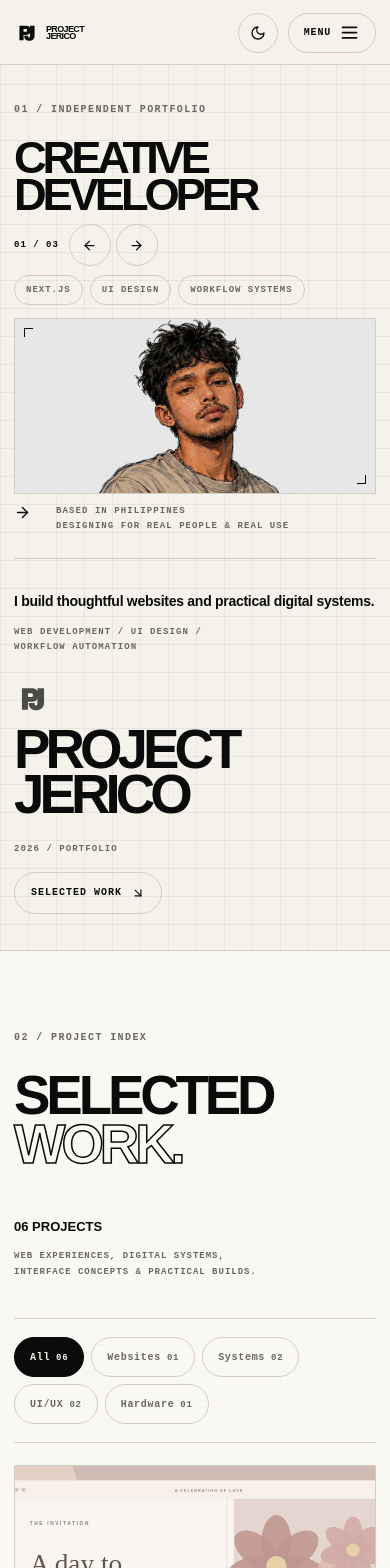
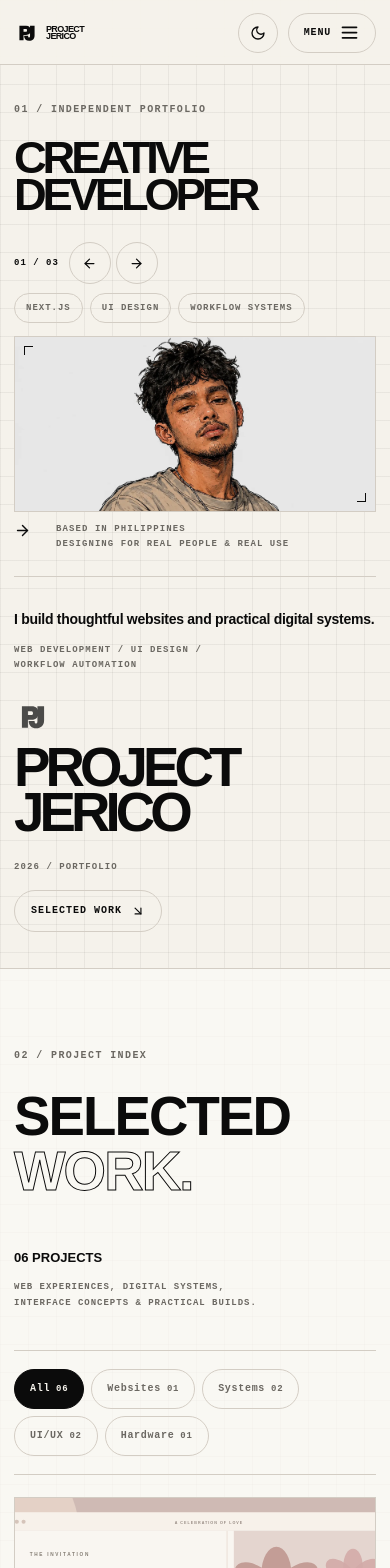
Before and after one commit to bonnn34/PROJECT-JERICO, a Next.js app: page / in a window 390 px wide. Shown: the top 1568 px of the page. Built offline with nearby package versions, Linux system fonts and the light colour scheme.

Commit message:
Fix mobile typography collisions

```diff
--- a/app/globals.css
+++ b/app/globals.css
@@ -402,6 +402,7 @@ body.preloader-lock { overflow: hidden; }
 .contact-heading-wrap { display: flex; align-items: flex-start; justify-content: space-between; gap: 30px; padding-block: clamp(80px, 9vw, 140px); }
 .contact-heading-wrap h2 { font-size: clamp(60px, 8.8vw, 142px); }
 .contact-heading-wrap h2 span { color: transparent; -webkit-text-stroke: 1.5px var(--inverse-fg); }
+.contact-mobile-break { display: none; }
 .contact-bottom { display: grid; grid-template-columns: 1fr 2fr auto; align-items: end; gap: 30px; padding-top: 24px; border-top: 1px solid #3a3a36; }
 .contact-bottom > p { margin: 0; color: #aaa9a2; font: 700 9px/1.7 var(--mono); letter-spacing: .11em; }
 .contact-email { width: fit-content; display: flex; align-items: center; gap: 14px; padding-bottom: 8px; border-bottom: 1px solid var(--inverse-fg); font-size: clamp(22px, 3vw, 46px); font-weight: 900; letter-spacing: -.05em; }
@@ -529,19 +530,25 @@ body.preloader-lock { overflow: hidden; }
   .site-menu a { grid-template-columns: 30px 1fr auto; padding: 14px 0; font-size: 28px; }
   .hero-role-block { padding: 38px 0 24px; }
   .hero-title-system { font-size: clamp(38px, 12.5cqw, 62px); }
+  .hero-title-viewport { height: 2.04em; min-height: 2.04em; }
+  .hero-title { line-height: 1.02; letter-spacing: -.035em; }
+  .hero-title span { max-width: 100%; }
   .hero-title-controls { gap: 10px; }
   .hero-title-label { display: none; }
   .hero-identity-block { padding: 32px 0 36px; }
-  .hero-brand { font-size: clamp(48px, 14vw, 68px); }
+  .hero-brand { font-size: clamp(48px, 14vw, 68px); line-height: 1; letter-spacing: -.035em; }
   .hero-brand-monogram .pj-precision-label, .hero-brand-monogram .pj-precision-micro-tick { display: none; }
   .portrait-measurement-host { margin-top: 13px; }
   .hero-media-caption { gap: 25px; margin-top: 10px; }
   .hero-bottom-rail { display: none; }
   .ruled-section { padding-block: 80px; }
-  .section-masthead h2, .about-statement h2, .experience-title h2 { max-width: 100%; font-size: clamp(46px, 14vw, 68px); line-height: .9; letter-spacing: -.075em; }
+  .section-masthead h2, .about-statement h2, .experience-title h2 { max-width: 100%; font-size: clamp(46px, 14vw, 68px); line-height: 1.02; letter-spacing: -.035em; overflow-wrap: break-word; }
+  .section-masthead h2 span, .about-statement h2 span, .experience-title h2 span { -webkit-text-stroke-width: 1px; }
   .section-masthead { margin-bottom: 38px; }
   .project-visual { aspect-ratio: 1.22; }
   .project-meta { min-height: 90px; padding: 14px; }
+  .project-meta > div { min-width: 0; }
+  .project-meta h3 { line-height: 1.08; letter-spacing: -.03em; overflow-wrap: break-word; }
   .project-proof { grid-template-columns: 1fr; gap: 16px; padding: 18px 14px 20px; }
   .project-proof strong { grid-column: 1; }
   .about-monogram { min-height: 300px; }
@@ -554,14 +561,18 @@ body.preloader-lock { overflow: hidden; }
   .about-meta-grid div:nth-child(odd) { border-right: 0; }
   .about-meta-grid div:nth-child(even) { padding-left: 0; }
   .expertise-item { padding: 24px 0; }
+  .expertise-main { min-width: 0; }
+  .expertise-main h3 { line-height: 1.08; letter-spacing: -.035em; overflow-wrap: break-word; }
   .skill-tags span { padding: 7px 8px; }
   .experience-entry { grid-template-columns: 26px minmax(0, 1fr); gap: 12px; padding: 28px 0; }
   .experience-entry h3 { max-width: 100%; font-size: clamp(20px, 6.5vw, 27px); line-height: 1; letter-spacing: -.045em; overflow-wrap: break-word; }
   .experience-entry :is(.micro-label, p) { max-width: 100%; overflow-wrap: break-word; }
   .experience-statement { align-items: flex-start; flex-wrap: wrap; padding-block: 18px; }
   .contact-heading-wrap { min-width: 0; padding-block: 60px; }
-  .contact-heading-wrap h2 { width: 100%; min-width: 0; max-width: 100%; font-size: clamp(52px, 18vw, 68px); line-height: .84; letter-spacing: -.075em; }
-  .contact-heading-wrap h2 > span { display: block; width: min-content; max-width: 100%; }
+  .contact-heading-wrap h2 { width: 100%; min-width: 0; max-width: 100%; font-size: clamp(44px, 14.5vw, 56px); line-height: 1.02; letter-spacing: -.025em; }
+  .contact-heading-wrap h2 > span { display: block; width: 100%; max-width: 100%; letter-spacing: 0; white-space: nowrap; -webkit-text-stroke-width: 1px; }
+  .contact-desktop-space { display: none; }
+  .contact-mobile-break { display: initial; }
   .contact-rail span:last-child { display: none; }
   .contact-pending { max-width: 100%; line-height: 1.6; overflow-wrap: break-word; }
   .footer-main { grid-template-columns: 1fr; }
@@ -569,6 +580,12 @@ body.preloader-lock { overflow: hidden; }
   .footer-main nav { grid-column: 1; }
   .footer-bottom { flex-direction: column; gap: 7px; }
   .case-eyebrow { flex-direction: column; gap: 6px; }
+  .case-hero h1 { max-width: 100%; font-size: clamp(42px, 13vw, 60px); line-height: 1.02; letter-spacing: -.035em; overflow-wrap: break-word; }
+  .case-hero h1 span, .case-story h2 em, .not-found h1 em { -webkit-text-stroke-width: 1px; }
+  .case-story h2 { max-width: 100%; font-size: clamp(38px, 11vw, 52px); line-height: 1.05; letter-spacing: -.035em; overflow-wrap: break-word; }
+  .case-story h3 { line-height: 1.15; letter-spacing: -.02em; overflow-wrap: break-word; }
+  .next-project a { align-items: flex-start; font-size: clamp(36px, 10vw, 48px); line-height: 1.05; letter-spacing: -.035em; overflow-wrap: break-word; }
+  .not-found h1 { max-width: 100%; font-size: clamp(46px, 14vw, 64px); line-height: 1.02; letter-spacing: -.035em; overflow-wrap: break-word; }
   .case-cover { aspect-ratio: 1.15; }
   .site-preloader { padding: 20px 16px; }
   .preloader-rail { gap: 12px; font-size: 7px; letter-spacing: .1em; }
@@ -580,9 +597,12 @@ body.preloader-lock { overflow: hidden; }
   .resume-control-actions { flex-wrap: wrap; }
   .resume-paper { padding: 24px 18px; }
   .resume-paper-heading { flex-direction: column; }
+  .resume-paper-heading h1 { max-width: 100%; font-size: clamp(38px, 12vw, 52px); line-height: 1.05; letter-spacing: -.04em; overflow-wrap: break-word; }
   .resume-contact-meta { align-items: flex-start; text-align: left; }
   .resume-paper-section { grid-template-columns: 1fr; gap: 14px; }
   .resume-item, .resume-skills { grid-column: 1; }
+  .resume-item-heading { align-items: flex-start; flex-direction: column; gap: 4px; }
+  .resume-item h3, .resume-skills h3 { line-height: 1.2; overflow-wrap: break-word; }
   .resume-skills { grid-template-columns: 1fr; }
 }
 
--- a/app/page.tsx
+++ b/app/page.tsx
@@ -83,7 +83,7 @@ export default function HomePage() {
         <section id="contact" className="contact-section" aria-labelledby="contact-heading">
           <div className="shell">
             <div className="contact-rail"><span>06 / GET IN TOUCH</span><span>HAVE A PROJECT OR AN IDEA?</span></div>
-            <div className="contact-heading-wrap"><h2 id="contact-heading">LET&apos;S BUILD<br /><span>SOMETHING USEFUL.</span></h2><ArrowUpRight size={72} strokeWidth={1.2} aria-hidden="true" /></div>
+            <div className="contact-heading-wrap"><h2 id="contact-heading">LET&apos;S BUILD<br /><span>SOMETHING<span className="contact-desktop-space"> </span><br className="contact-mobile-break" />USEFUL.</span></h2><ArrowUpRight size={72} strokeWidth={1.2} aria-hidden="true" /></div>
             <div className="contact-bottom">
               <p>GOOD PROJECTS START WITH<br />A CLEAR CONVERSATION.</p>
               {profile.email ? <a className="contact-email" href={`mailto:${profile.email}?subject=Let's%20work%20together`}>{profile.email}<ArrowUpRight size={24} /></a> : <span className="contact-pending">CONTACT DETAILS COMING SOON</span>}
```
